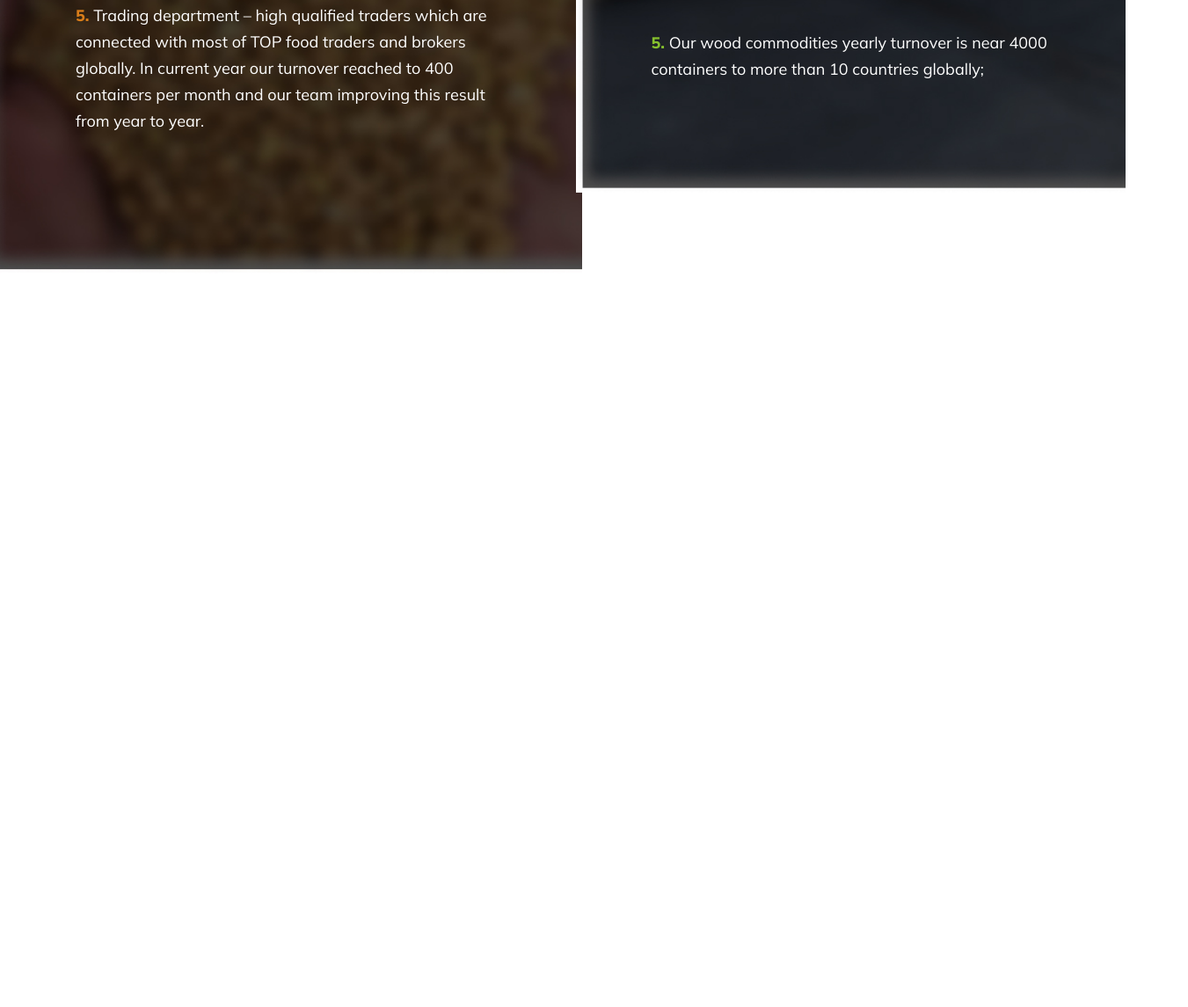
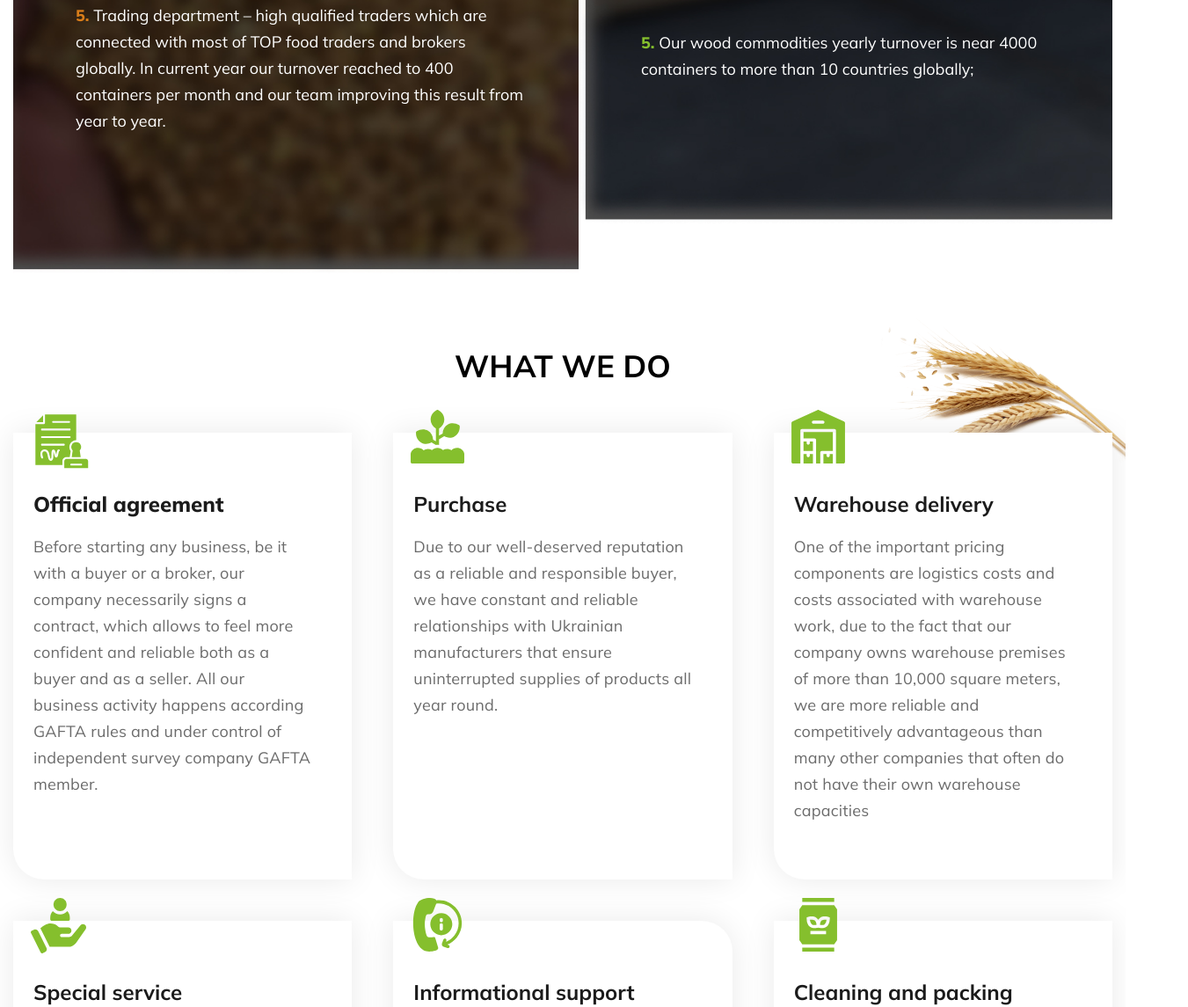
Before and after one commit to Lonerr7/TBB-dev, a plain HTML site: page index.html in a window 1280 px wide. Shown: the part 2340-3485 px from the top of the page at 88% size, 1351 px wide, since content can reach past the window. Before the commit the page ends 2652 px from the top, so only its background shows below. Drawn offline with Linux system fonts and the light colour scheme.

Commit message:
Made services section

```diff
--- a/index.html
+++ b/index.html
@@ -148,11 +148,10 @@
 		<section class="structure">
 			<div class="container container--relative">
 				<h2 class="structure__title">OUR BUSINESS STRUCTURE</h2>
-			</div>
-			<!-- /container -->
+
 				<div class="structure__items">
 					<div class="structure__item structure__item--first">
-					<div class="container">
+
 							<div class="structure__item-titlebox structure__item-titlebox--first">
 								<img class="structure__item-titleimg" src="images/structure/item-icon-1.svg" alt="image">
 								<p class="structure__item-title">Agricultural commodity department:</p>
@@ -166,13 +165,12 @@
 								<p class="structure__item-text"><span class="structure__item-number--orange">5.</span> Trading department – high qualified traders which are connected with most of TOP food traders and brokers globally. In current year our turnover reached to 400 containers per month and our team improving this result from year to year.</p>
 							</div>
 							<!-- /structure__item-textbox -->
-					</div>
-					<!-- /container -->
+
 					</div>
 					<!-- /structure__item -->
 
 					<div class="structure__item structure__item--second">
-					<div class="container">
+
 							<div class="structure__item-titlebox">
 								<img class="structure__item-titleimg" src="images/structure/item-icon-2.svg" alt="image">
 								<p class="structure__item-title">Wood commodity department:</p>
@@ -186,14 +184,62 @@
 								<p class="structure__item-text"><span class="structure__item-number--green">5.</span> Our wood commodities yearly turnover is near 4000 containers to more than 10 countries globally;</p>
 							</div>
 							<!-- /structure__item-textbox -->
-					</div>
-					<!-- /container -->
+
 					</div>
 					<!-- /structure__item -->
 				</div>
 				<!-- /structure__items -->
+			</div>
+			<!-- /container -->
 		</section>
 		<!-- /section.structure -->
+
+		<section class="services">
+			<div class="container">
+				<img class="services__img--absolute" src="images/services/1.png" alt="image">
+				<h2 class="services__title">WHAT WE DO</h2>
+				<div class="services__items">
+					<div class="services__item">
+						<img class="services__item-icon" src="images/services/1.svg" alt="icon">
+						<h6 class="services__item-title services__item-title--bold">Official agreement</h6>
+						<p class="services__item-text">Before starting any business, be it with a buyer or a broker, our company necessarily signs a contract, which allows to feel more confident and reliable both as a buyer and as a seller. All our business activity happens according GAFTA rules and under control of independent survey company GAFTA  member.</p>
+					</div>
+
+					<div class="services__item">
+						<img class="services__item-icon" src="images/services/2.svg" alt="icon">
+						<h6 class="services__item-title">Purchase</h6>
+						<p class="services__item-text">Due to our well-deserved reputation as a reliable and responsible buyer, we have constant and reliable relationships with Ukrainian manufacturers that ensure uninterrupted supplies of products all year round.</p>
+					</div>
+
+					<div class="services__item">
+						<img class="services__item-icon" src="images/services/3.svg" alt="icon">
+						<h6 class="services__item-title">Warehouse delivery</h6>
+						<p class="services__item-text">One of the important pricing components are logistics costs and costs associated with warehouse work, due to the fact that our company owns warehouse premises of more than 10,000 square meters, we are more reliable and competitively advantageous than many other companies that often do not have their own warehouse capacities</p>
+					</div>
+
+					<div class="services__item">
+						<img class="services__item-icon" src="images/services/4.svg" alt="icon">
+						<h6 class="services__item-title">Special service</h6>
+						<p class="services__item-text">All our regular customers are privileged and has special conditions like payment terms, prices, loading conditions and many others services available with us.</p>
+					</div>
+
+					<div class="services__item services__item--unique">
+						<img class="services__item-icon" src="images/services/5.svg" alt="icon">
+						<h6 class="services__item-title">Informational support</h6>
+						<p class="services__item-text">To provide high level service and be online with all our buyers, our team is available on the calls and e-mail during 24/7. All our buyers will be served and got informational support in max 2 hours from request to response.</p>
+					</div>
+
+					<div class="services__item">
+						<img class="services__item-icon" src="images/services/6.svg" alt="icon">
+						<h6 class="services__item-title">Cleaning and packing</h6>
+						<p class="services__item-text">To ensure high quality goods for our customers, our team carries out cleaning of goods from any kind of impurities at a high technological level, with possible further packaging of goods in any type of container. Today we carry out packaging of goods in bags 10 kg., 20 kg., 25 kg. and 50 kg., as well as big bags weighing from 500 to 1000 kg. and liner bags.</p>
+					</div>
+				</div>
+				<!-- /services__items -->
+			</div>
+			<!-- /container -->
+		</section>
+		<!-- /services -->
 	</main>
 	<!-- /main.main -->
 
--- a/scss/style.scss
+++ b/scss/style.scss
@@ -285,9 +285,10 @@
     &__title {
         position: absolute;
         top: -50px;
-        right: -71px;
+        right: 15px;
         @extend %title-style;
-        padding: 27px 475px 39px 87px;
+        padding: 27px 0 39px 87px;
+        width: 963px;
         // padding: auto;
         background: #FFFFFF;
         box-shadow: 0px -20px 35px #F3F3F3;
@@ -310,7 +311,6 @@
         background-size: cover;
         background-repeat: no-repeat;
         // background-position: right right;
-        margin-right: -7px;
     }
 
     &__item-titlebox {
@@ -361,11 +361,81 @@
         background-size: cover;
         background-repeat: no-repeat;
         // background-position: left left;
-        padding: 93px 20px 125px 71px;
+        padding: 93px 20px 161px 71px;
     }
 }
 
 // === /structure ===
 
 
+
+// === services ===
+
+.services {
+    padding-top: 84px;
+    padding-bottom: 79px;
+    position: relative;
+
+    &__title {
+        @extend %title-style;
+        margin-bottom: 56px;
+        text-align: center;
+    }
+
+    &__img--absolute {
+        position: absolute;
+        right: 0;
+        top: 0;
+    }
+
+    &__items {
+        display: grid;
+        grid-template-columns: repeat(3, 1fr);
+        grid-template-rows: repeat(2, 1fr);
+        gap: 47px;
+    }
+
+    &__item {
+        max-width: 400px;
+        position: relative;
+        background: #FFFFFF;
+        box-shadow: 0px 0px 35px #EAEAEA;
+        border-radius: 0px 0px 0px 35px;
+        min-height: 409px;
+        padding-top: 69px;
+        padding-right: 45px;
+        padding-left: 23px;
+        padding-bottom: 63px;
+    }
+
+    &__item--unique {
+        border-radius: 0px 35px 0px 0px;
+    }
+
+    &__item-icon {
+        position: absolute;
+        top: -26px;
+        left: 20px;
+    }
+
+    &__item-title {
+        color: $black;
+        font-size: 24px;
+        line-height: 24px;
+        font-weight: 700;
+        margin-bottom: 22px;
+    }
+
+    &__item-title--bold {
+        font-weight: 800;
+    }
+
+    &__item-text {
+        color: $grey;
+        line-height: 30px;
+        letter-spacing: 0.2px;
+    }
+}
+
+// === /services ===
 @import 'media';
```
Also changed, not shown: css/style.min.css, images/services/1.png (added), images/services/1.svg (added), images/services/2.svg (added), images/services/3.svg (added), images/services/4.svg (added), images/services/5.svg (added), images/services/6.svg (added). Lines whose indentation alone changed are shown as unchanged.
